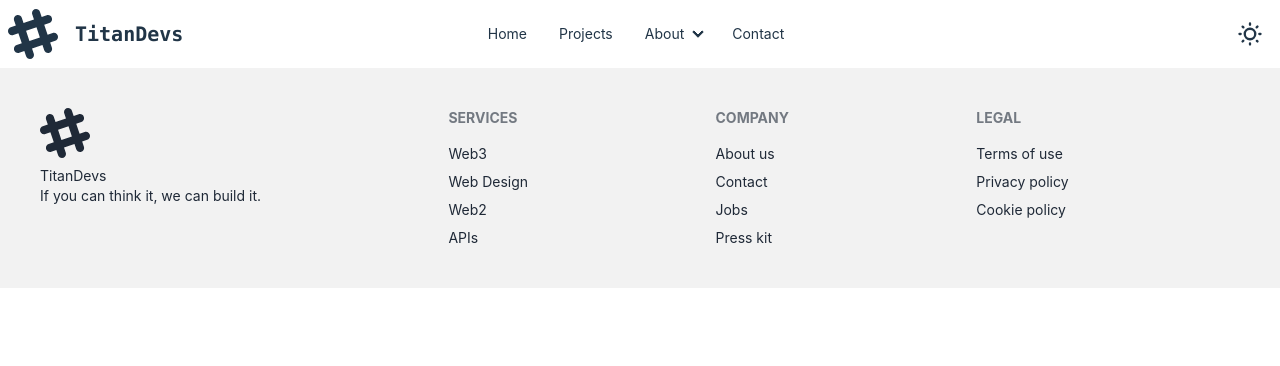
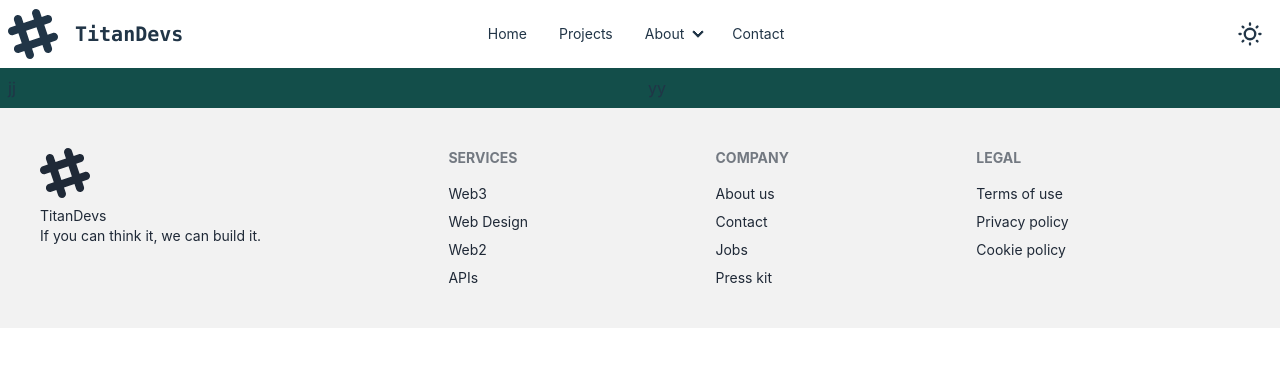
Before and after one commit to calebomondi/titandevs, a React (Vite) app: page / in a window 1280 px wide. Shown: the top 366 px of the page. Built offline with nearby package versions, Linux system fonts and the light colour scheme.

Commit message:
added the home component

```diff
--- /dev/null
+++ b/src/components/Home/home.tsx
@@ -0,0 +1,14 @@
+//
+
+export default function Home() {
+  return (
+    <div className="w-full bg-teal-900 flex flex-col md:flex-row">
+        <div className="w-full md:w-1/2 p-2">
+            jj
+        </div>
+        <div className="w-full md:w-1/2 p-2">
+            yy
+        </div>
+    </div>
+  )
+}
--- a/src/components/body/body.tsx
+++ b/src/components/body/body.tsx
@@ -1,9 +1,11 @@
-//
+import Home from "../Home/home"
 
 export default function Body() {
   return (
     <>
-
+        <main className="w-full h-full">
+            <Home />
+        </main>
     </>
   )
 }
```
